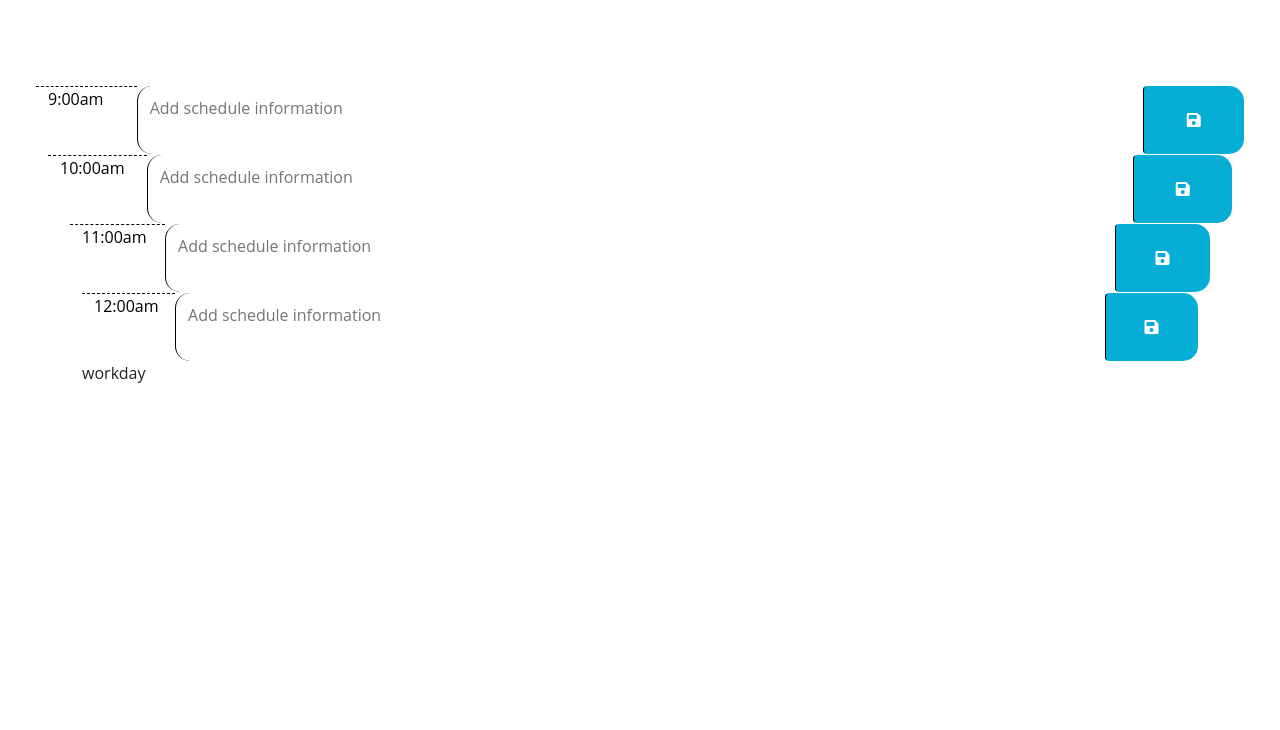
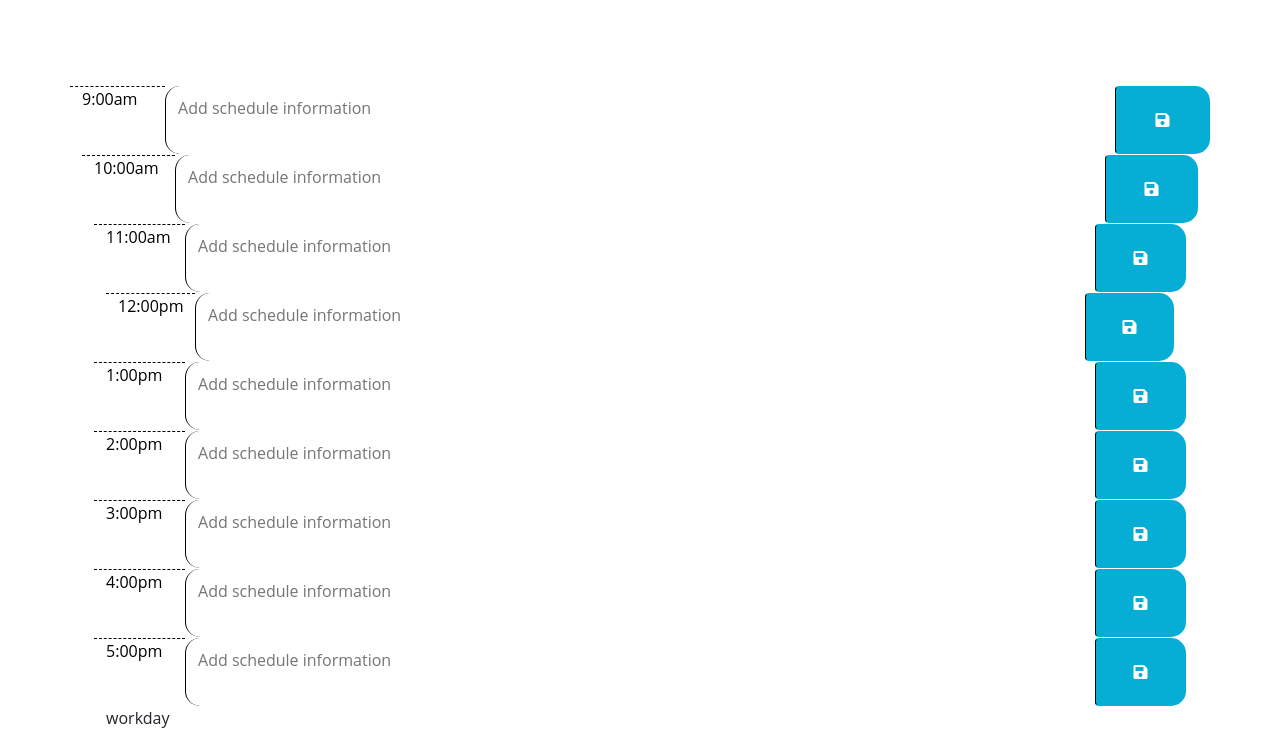
Before and after one commit to SumailaM/WorkDay-Scheduler, a plain HTML site: page index.html in a window 1280 px wide. Shown: the part 166-896 px from the top of the page. Before the commit the page ends 800 px from the top, so only its background shows below. Drawn offline with nearby package versions, Linux system fonts and the light colour scheme.

Commit message:
Update index.html

```diff
--- a/index.html
+++ b/index.html
@@ -23,14 +23,14 @@
     <link rel="stylesheet" href="style.css" />
     <title>Work Day Scheduler</title>
   </head>
-
+<!-- Code for the Time sections -->
   <body>
     <header class="p-5 mb-4">
       <h1 class="display-3">Work Day Scheduler</h1>
       <p class="lead">A simple calendar app for scheduling your work day</p>
       <p id="currentDay" class="lead"></p>
     </header>
-    <div class="container-fluid px-5">
+    <div class="container">
       <div id="hour9" class="row time-block">
         <div class="col-md-1 hour">
             9:00am
@@ -38,7 +38,7 @@
         <textarea class="col-md-10 time-block description" placeholder="Add schedule information"></textarea>
         <button class="btn saveBtn col-md-1"><i class="fas fa-save"></i></button>
     </div>
-    <div class="container-fluid px-10">
+    <div class="container">
       <div id="hour10" class="row time-block">
         <div class="col-md-1 hour">
             10:00am
@@ -54,16 +54,54 @@
         <textarea class="col-md-10 time-block description" placeholder="Add schedule information"></textarea>
         <button class="btn saveBtn col-md-1"><i class="fas fa-save"></i></button>
     </div>
-    <div class="container-fluid px20">
+    <div class="container">
       <div id="hour12" class="row time-block">
         <div class="col-md-1 hour">
-            12:00am
+            12:00pm
+        </div>
+        <textarea class=" col-md-10 time-block description" placeholder="Add schedule information"></textarea>
+        <button class="btn saveBtn col-md-1"><i class="fas fa-save"></i></button>
+    </div>
+      </div>
+      <div id="hour13" class="row time-block">
+        <div class="col-md-1 hour">
+            1:00pm
         </div>
         <textarea class="col-md-10 time-block description" placeholder="Add schedule information"></textarea>
         <button class="btn saveBtn col-md-1"><i class="fas fa-save"></i></button>
     </div>
-      </div>
 
+    <div id="hour14" class="row time-block">
+        <div class="col-md-1 hour">
+            2:00pm
+        </div>
+        <textarea class="col-md-10 time-block description" placeholder="Add schedule information"></textarea>
+        <button class="btn saveBtn col-md-1"><i class="fas fa-save"></i></button>
+    </div>
+
+    <div id="hour15" class="row time-block">
+        <div class="col-md-1 hour">
+            3:00pm
+        </div>
+        <textarea class="col-md-10 time-block description" placeholder="Add schedule information"></textarea>
+        <button class="btn saveBtn col-md-1"><i class="fas fa-save"></i></button>
+    </div>
+
+    <div id="hour16" class="row time-block">
+        <div class="col-md-1 hour">
+            4:00pm
+        </div>
+        <textarea class="col-md-10 time-block description" placeholder="Add schedule information"></textarea>
+        <button class=" btn saveBtn col-md-1"><i class="fas fa-save"></i></button>
+    </div>
+
+    <div id="hour17" class="row time-block">
+        <div class="col-md-1 hour">
+            5:00pm
+        </div>
+        <textarea class="col-md-10 time-block description" placeholder="Add schedule information"></textarea>
+        <button class=" btn saveBtn col-md-1"><i class="fas fa-save"></i></button>
+    </div>
     <script src="https://cdnjs.cloudflare.com/ajax/libs/jquery/3.2.1/jquery.min.js"></script>
     <script src="https://cdn.jsdelivr.net/npm/dayjs@1.11.3/dayjs.min.js"
     integrity="sha256-iu/zLUB+QgISXBLCW/mcDi/rnf4m4uEDO0wauy76x7U="
```
